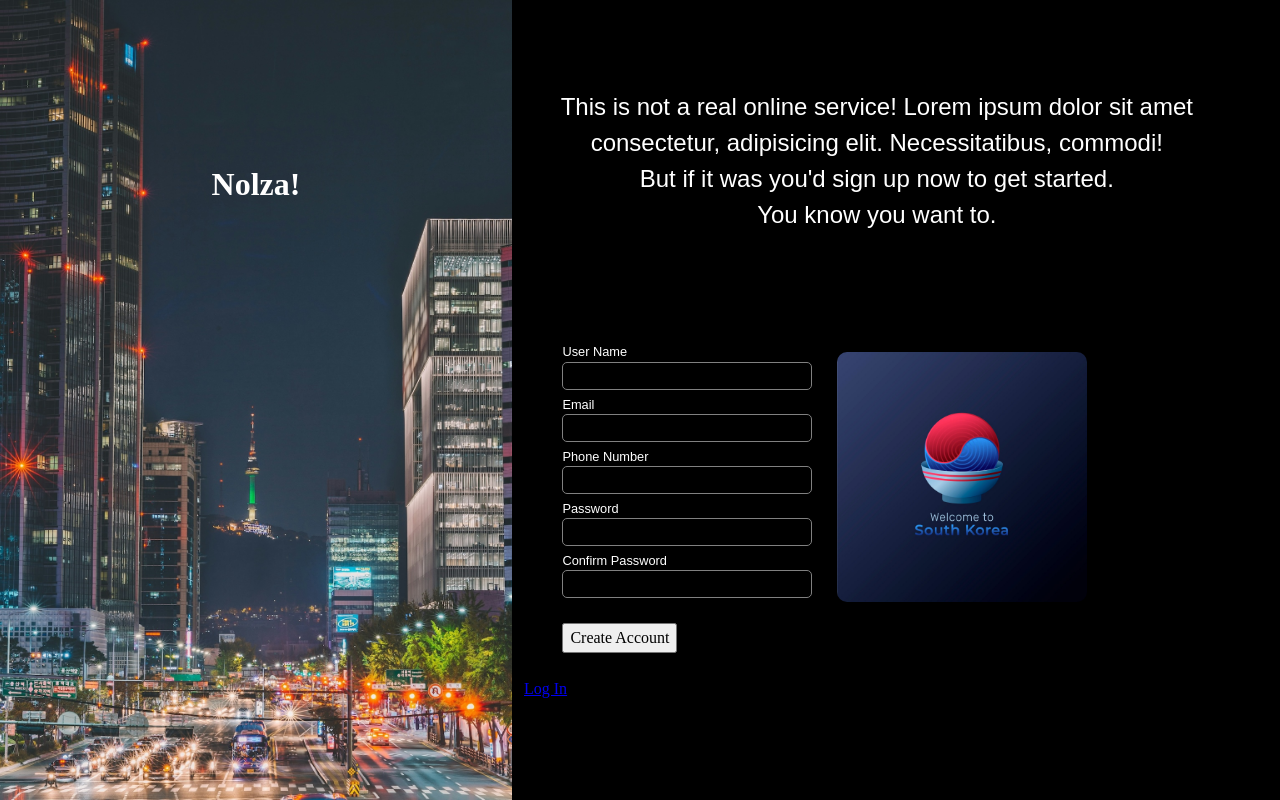
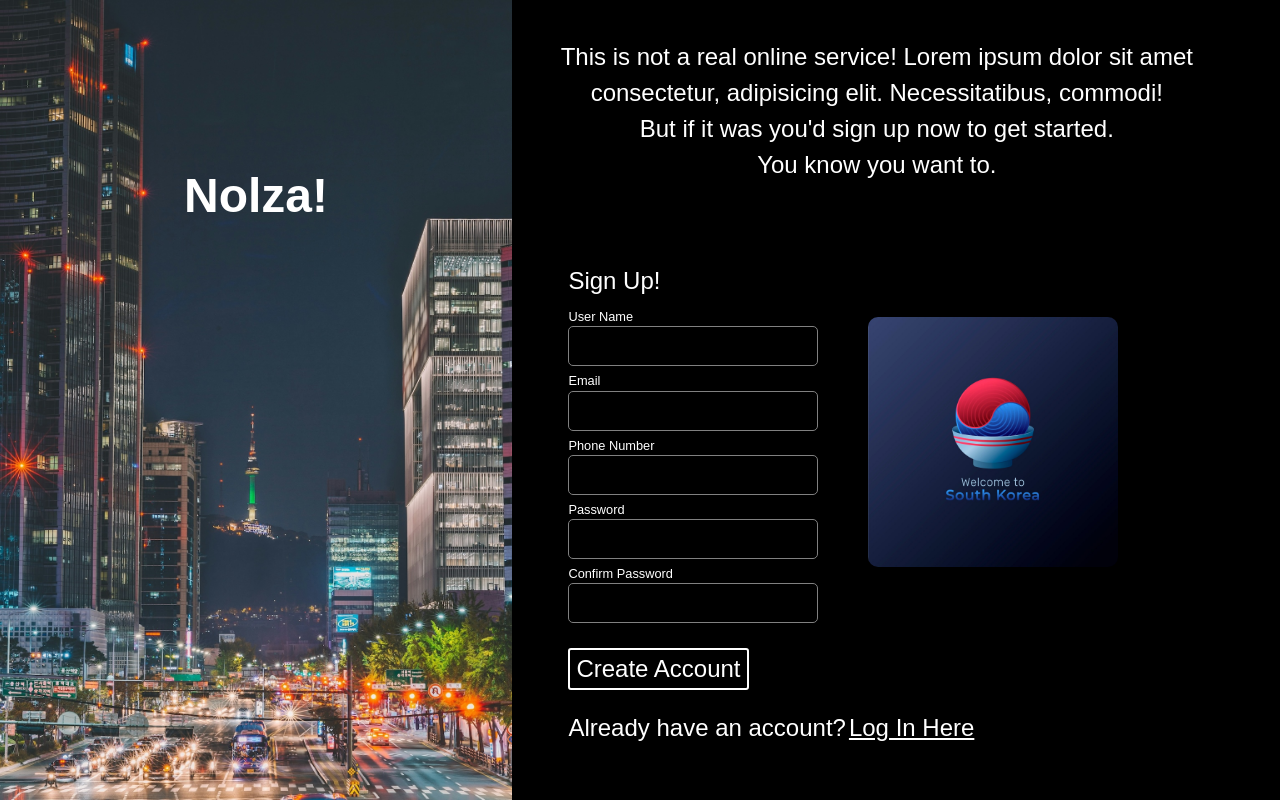
Before and after one commit to Jykwon24/Form-Practice, a plain HTML site: page index.html in a window 1280 px wide. Drawn offline with Linux system fonts and the light colour scheme; a web font is replaced by a local one.

Commit message:
Add font styling for rest

```diff
--- a/index.html
+++ b/index.html
@@ -68,9 +68,9 @@
           <div class="button shift">
             <button>Create Account</button>
           </div>
-          <div>
+          <div class="account shift">
             <p>Already have an account?</p>
-            <a href="#">Log In</a>
+            <a href="#">Log In Here</a>
           </div>
 
 
--- a/styles.css
+++ b/styles.css
@@ -12,6 +12,12 @@
 */
 * {
   margin: 0;
+  font-family: "Ubuntu Sans", sans-serif;
+    font-optical-sizing: auto;
+    font-weight: <weight>;
+    font-style: normal;
+    font-variation-settings:
+      "wdth" 100;
 }
 
 /*
@@ -67,13 +73,47 @@ h6 {
   isolation: isolate;
 }
 
+@media only screen and (max-width:600px) {
+  .container {
+    flex-flow: column;
+    height: auto;
+    text-align: center;
+  }
+}
+
 fieldset {
   border-style: none;
 }
+
+legend{
+
+}
+
+a {
+  padding-left: 3px;
+  color: white;
+}
+
+button {
+  color: white;
+  background-color: black;
+  border: 2px solid white;
+  border-radius: 3px;
+}
+
 .container {
+    font-family: "Poetsen One", sans-serif;
+    font-weight: 400;
+    font-style: normal;
+    font-size: 1.5rem;
+    color: white;
   display: flex;
   width: 100vw;
   height: 100vh;
+}
+
+.account {
+  display: flex;
 }
 
 .title-container{
@@ -96,7 +136,7 @@ fieldset {
   flex-flow: row;
   /* justify-content: space-evenly */
   list-style: none;
-  gap: 25px;
+  gap: 50px;
 }
 
 .input-box {
@@ -110,12 +150,6 @@ fieldset {
   display: flex;
   flex-flow: column ;
   margin-bottom: 5px;
-  font-family: "Ubuntu Sans", sans-serif;
-    font-optical-sizing: auto;
-    font-weight: <weight>;
-    font-style: normal;
-    font-variation-settings:
-      "wdth" 100;
   color: white;
 
 }
@@ -144,13 +178,9 @@ fieldset {
 
 .text-container {
   text-align: center;
-  font-family: "Poetsen One", sans-serif;
-  font-weight: 400;
-  font-style: normal;
-  font-size: 1.5rem;
   padding-bottom: 10vh;
   width: 90%;
-  color: white;
+
 }
 
 .img-size {
@@ -171,8 +201,12 @@ fieldset {
 }
 
 .button {
-  display: flex;
-  justify-content: flex-start;
+  padding-bottom: 20px;
+}
+
+.account {
+  color: white;
+
 }
 
 .backdrop {
```
